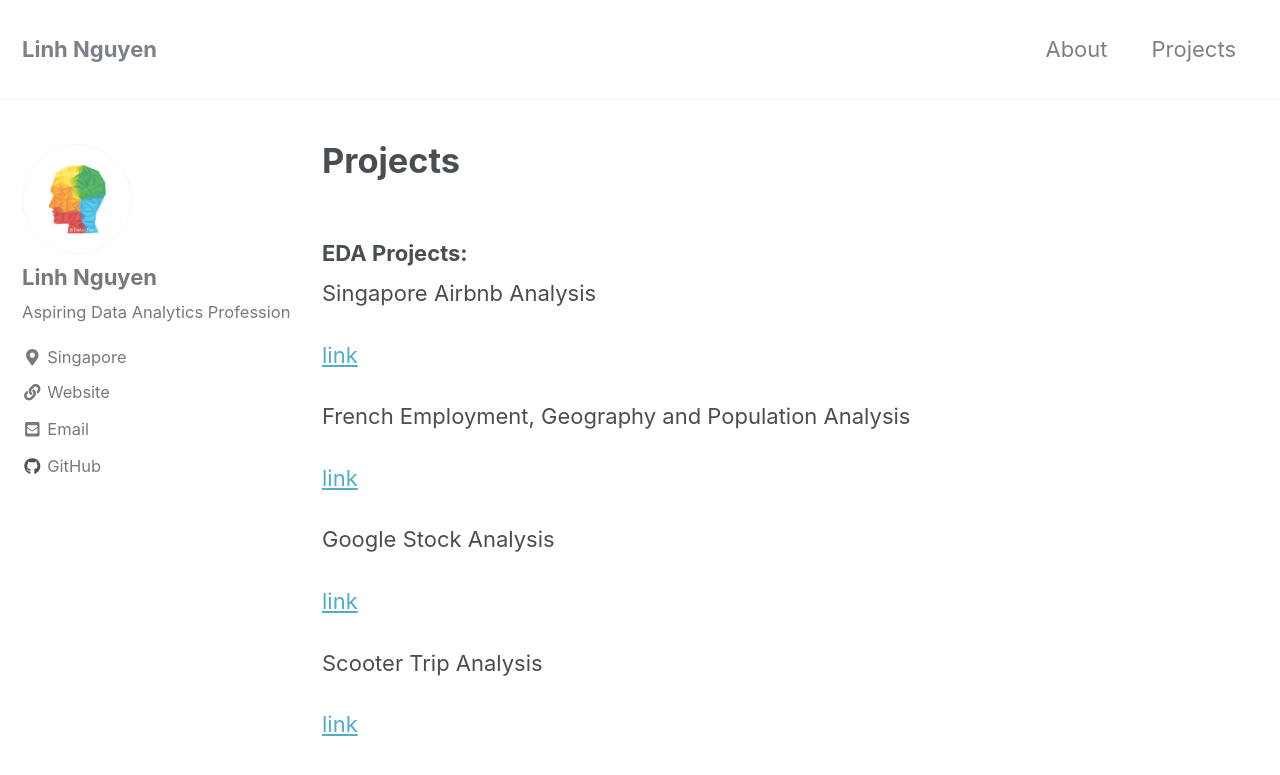
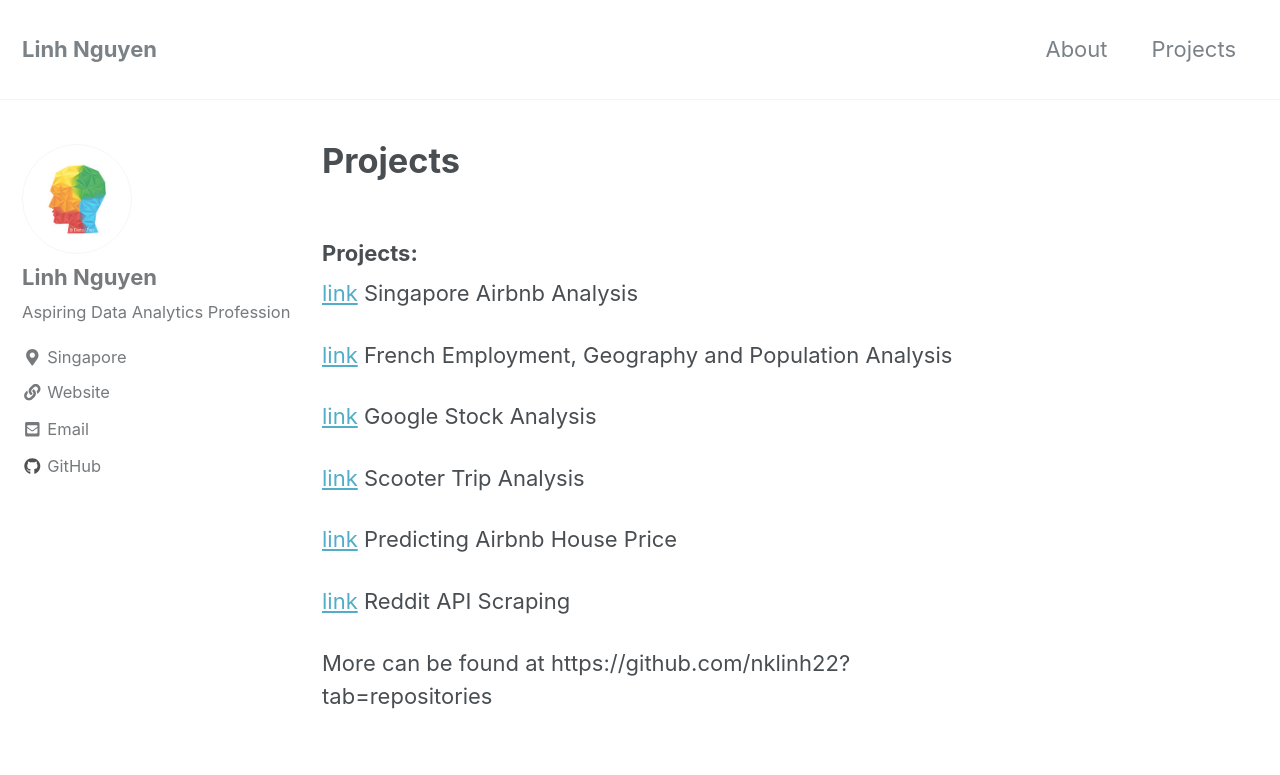
Before and after one commit to nklinh22/nklinh22.github.io, a Jekyll site: the page built from _pages/projects.md, in a window 1280 px wide and 900 px high. Shown: the top 775 px of the window. Built offline with Jekyll 4.4.1, drawn with Linux system fonts in a browser that asks for light colours; nearby versions of some CDN libraries.

Commit message:
Update projects.md

```diff
--- a/_pages/projects.md
+++ b/_pages/projects.md
@@ -6,21 +6,23 @@ author_profile: true
   #image: "/images/projects.jpg"
 ---
 
-### EDA Projects:
+### Projects:
 
-Singapore Airbnb Analysis
-
-[link](https://github.com/nklinh22/singapore-airbnb-analysis)
+[link](https://github.com/nklinh22/singapore-airbnb-analysis) Singapore Airbnb Analysis
 
 
-French Employment, Geography and Population Analysis
+[link](https://github.com/nklinh22/french-employment-analysis) French Employment, Geography and Population Analysis
 
-[link](https://github.com/nklinh22/french-employment-analysis)
 
-Google Stock Analysis
+[link](https://github.com/nklinh22/google-stock-analysis) Google Stock Analysis
 
-[link](https://github.com/nklinh22/google-stock-analysis)
 
-Scooter Trip Analysis
+[link](https://github.com/nklinh22/scooter-analysis) Scooter Trip Analysis
 
-[link](https://github.com/nklinh22/scooter-analysis)
+
+[link](https://github.com/nklinh22/predict-airbnb-house-price) Predicting Airbnb House Price
+
+
+[link](https://github.com/nklinh22/Reddit-API-Scraping) Reddit API Scraping
+
+More can be found at https://github.com/nklinh22?tab=repositories
```
